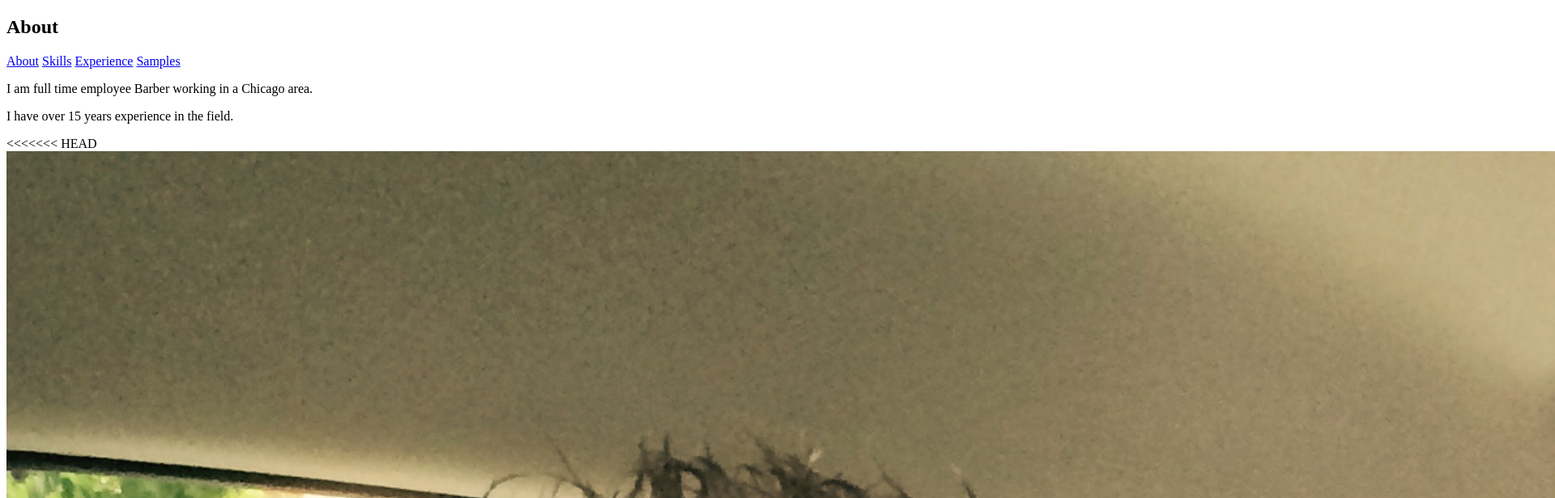
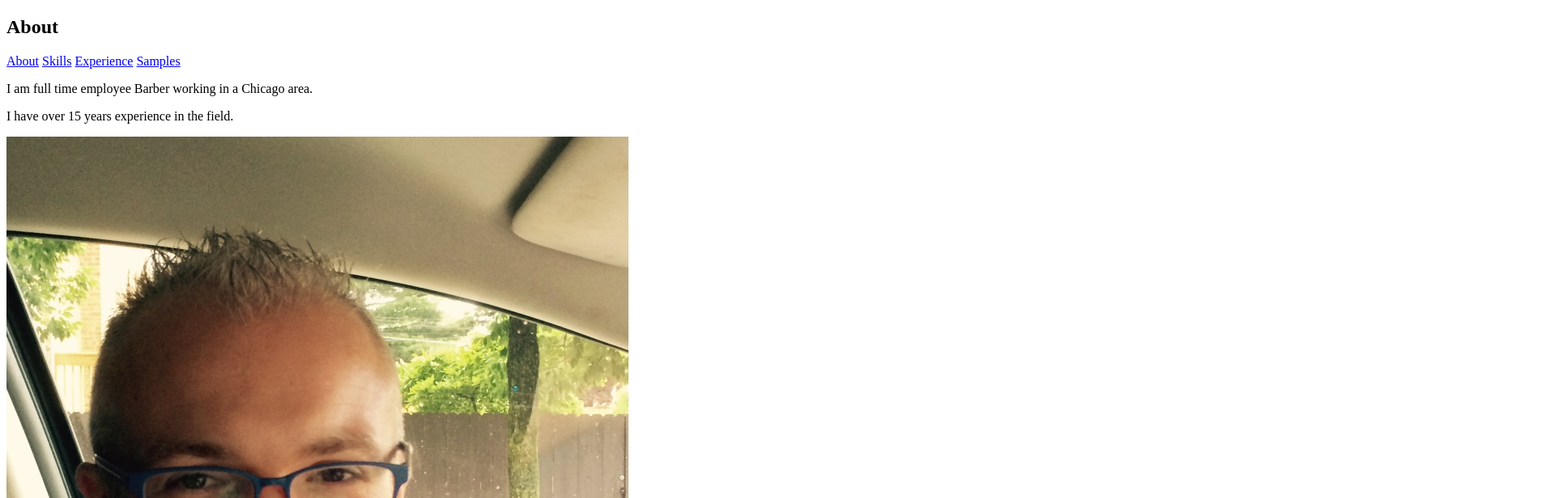
Before and after one commit to artwebdeveloper/my-personal-site, a plain HTML site: page index.html in a window 1280 px wide. Shown: the top 616 px of the page at 81% size, 1920 px wide, since content can reach past the window. Drawn offline with Linux system fonts and the light colour scheme.

Commit message:
changes file to index.html

```diff
--- a/index.html
+++ b/index.html
@@ -12,11 +12,8 @@
 
     <p>I am full time employee Barber working in a Chicago area.</p>
     <p>I have over 15 years experience in the field.</p>
-<<<<<<< HEAD
-    <img src="images/img_0434.jpg" alt="">
-=======
+
     <img src="images/UNADJUSTEDNONRAW_thumb_2.jpg" alt="">
->>>>>>> master
 
 </body>
 </html>
```
